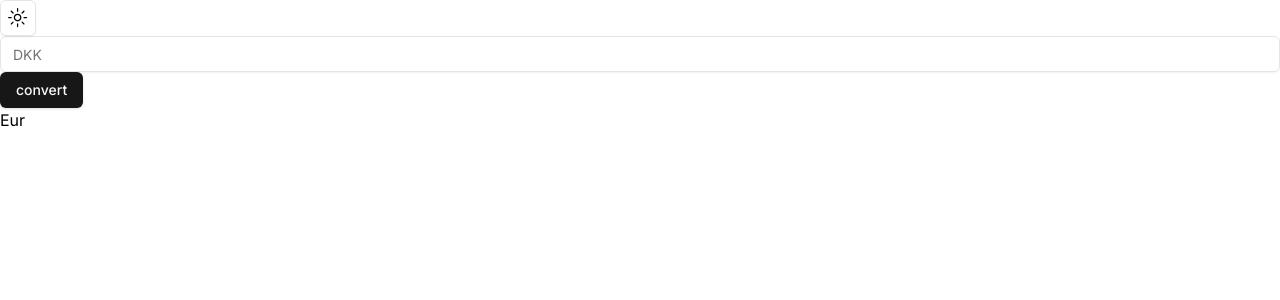
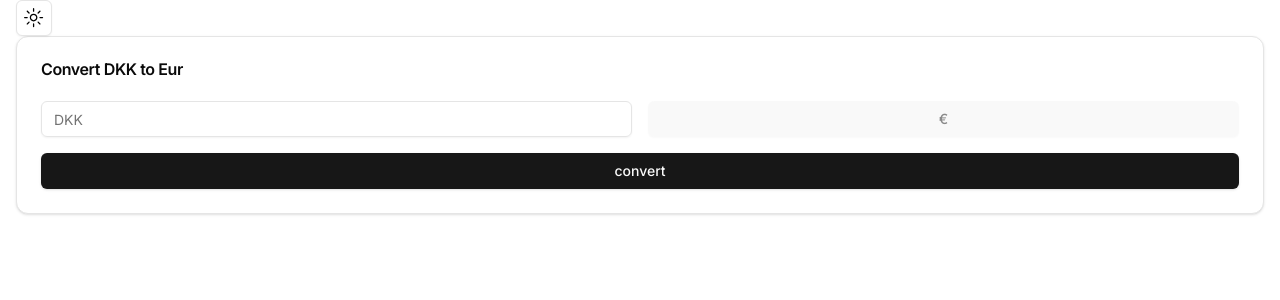
Before and after one commit to Plsr/crowns, a Next.js app: page / in a window 1280 px wide. Shown: the top 300 px of the page. Built offline with nearby package versions, Linux system fonts and the light colour scheme.

Commit message:
Clean up conversion UI a little

```diff
--- a/app/page.tsx
+++ b/app/page.tsx
@@ -1,11 +1,9 @@
 import { CurrencyConverter } from "@/components/CurrencyConverter";
 import { ThemeToggle } from "@/components/ThemeToggle";
-import { Input } from "@/components/ui/input";
-import Image from "next/image";
 
 export default function Home() {
   return (
-    <main>
+    <main className="px-4">
       <ThemeToggle />
       <CurrencyConverter />
     </main>
--- a/components/CurrencyConverter.tsx
+++ b/components/CurrencyConverter.tsx
@@ -3,30 +3,52 @@
 import { useRef, useState } from "react";
 import { Input } from "./ui/input";
 import { Button } from "./ui/button";
+import {
+  Card,
+  CardContent,
+  CardDescription,
+  CardFooter,
+  CardHeader,
+  CardTitle,
+} from "./ui/card";
 
 export const CurrencyConverter = () => {
   const [result, setResult] = useState<undefined | number>(undefined);
-  const inputRef = useRef<HTMLInputElement | null>(null);
+  const dkkInputRef = useRef<HTMLInputElement | null>(null);
+  const eurInputRef = useRef<HTMLInputElement | null>(null);
 
   const handleConvertClick = () => {
-    if (!inputRef.current) {
+    if (!dkkInputRef.current) {
       return;
     }
 
-    if (isNaN(parseInt(inputRef.current?.value))) {
+    if (isNaN(parseInt(dkkInputRef.current?.value))) {
       return;
     }
 
     const rate = 0.13;
 
-    setResult(parseInt(inputRef.current.value) * rate);
+    setResult(parseInt(dkkInputRef.current.value) * rate);
   };
 
   return (
     <>
-      <Input type="number" placeholder="DKK" ref={inputRef} />
-      <Button onClick={handleConvertClick}>convert</Button>
-      <div>{result} Eur</div>
+      <Card>
+        <CardHeader>
+          <CardTitle>Convert DKK to Eur</CardTitle>
+        </CardHeader>
+        <CardContent>
+          <div className="grid grid-cols-2 gap-4">
+            <Input type="number" placeholder="DKK" ref={dkkInputRef} />
+            <Button variant="secondary" disabled>
+              {result} €
+            </Button>
+          </div>
+          <Button className="w-full mt-4" onClick={handleConvertClick}>
+            convert
+          </Button>
+        </CardContent>
+      </Card>
     </>
   );
 };
--- /dev/null
+++ b/components/ui/card.tsx
@@ -0,0 +1,76 @@
+import * as React from "react"
+
+import { cn } from "@/lib/utils"
+
+const Card = React.forwardRef<
+  HTMLDivElement,
+  React.HTMLAttributes<HTMLDivElement>
+>(({ className, ...props }, ref) => (
+  <div
+    ref={ref}
+    className={cn(
+      "rounded-xl border border-neutral-200 bg-white text-neutral-950 shadow dark:border-neutral-800 dark:bg-neutral-950 dark:text-neutral-50",
+      className
+    )}
+    {...props}
+  />
+))
+Card.displayName = "Card"
+
+const CardHeader = React.forwardRef<
+  HTMLDivElement,
+  React.HTMLAttributes<HTMLDivElement>
+>(({ className, ...props }, ref) => (
+  <div
+    ref={ref}
+    className={cn("flex flex-col space-y-1.5 p-6", className)}
+    {...props}
+  />
+))
+CardHeader.displayName = "CardHeader"
+
+const CardTitle = React.forwardRef<
+  HTMLParagraphElement,
+  React.HTMLAttributes<HTMLHeadingElement>
+>(({ className, ...props }, ref) => (
+  <h3
+    ref={ref}
+    className={cn("font-semibold leading-none tracking-tight", className)}
+    {...props}
+  />
+))
+CardTitle.displayName = "CardTitle"
+
+const CardDescription = React.forwardRef<
+  HTMLParagraphElement,
+  React.HTMLAttributes<HTMLParagraphElement>
+>(({ className, ...props }, ref) => (
+  <p
+    ref={ref}
+    className={cn("text-sm text-neutral-500 dark:text-neutral-400", className)}
+    {...props}
+  />
+))
+CardDescription.displayName = "CardDescription"
+
+const CardContent = React.forwardRef<
+  HTMLDivElement,
+  React.HTMLAttributes<HTMLDivElement>
+>(({ className, ...props }, ref) => (
+  <div ref={ref} className={cn("p-6 pt-0", className)} {...props} />
+))
+CardContent.displayName = "CardContent"
+
+const CardFooter = React.forwardRef<
+  HTMLDivElement,
+  React.HTMLAttributes<HTMLDivElement>
+>(({ className, ...props }, ref) => (
+  <div
+    ref={ref}
+    className={cn("flex items-center p-6 pt-0", className)}
+    {...props}
+  />
+))
+CardFooter.displayName = "CardFooter"
+
+export { Card, CardHeader, CardFooter, CardTitle, CardDescription, CardContent }
```
Also changed, not shown: 1 other file (tests, documents, lock files or other folders).
